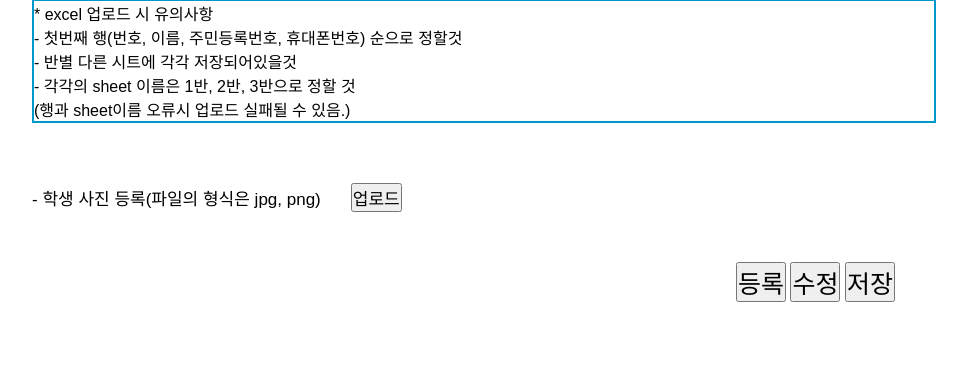
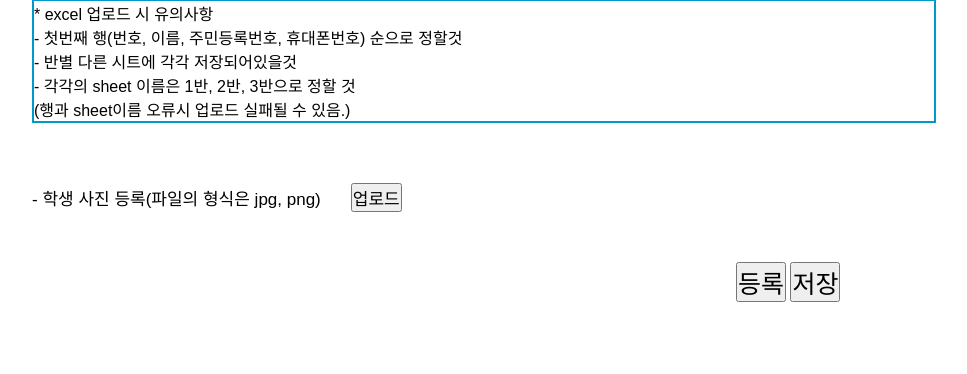
Before and after one commit to juyounyoung/idcard, a Django app: page /board_register in a window 1280 px wide. Shown: the part 374-748 px from the top of the page, without its empty margins (224-1191 px from the left). Run offline with Django 3.2, Linux system fonts and the light colour scheme.

```diff
--- a/idcard/static/css/board.css
+++ b/idcard/static/css/board.css
@@ -176,10 +176,6 @@ li{
     font-size: 25px;
 
 }
-#modify_btn{
-    font-size: 25px;
-
-}
 #save_btn{
     font-size: 25px;
 }
--- a/idcard/templates/board_register.html
+++ b/idcard/templates/board_register.html
@@ -26,7 +26,6 @@
     <p id ="info">- 학생 사진 등록(파일의 형식은 jpg, png)<button id="img_upload_btn">업로드</button></p>
     <div id="btn_area">
     <button id="register_btn">등록</button>
-    <button id="modify_btn">수정</button>
     <button id="save_btn">저장</button>
     </div>
 </body>
```
